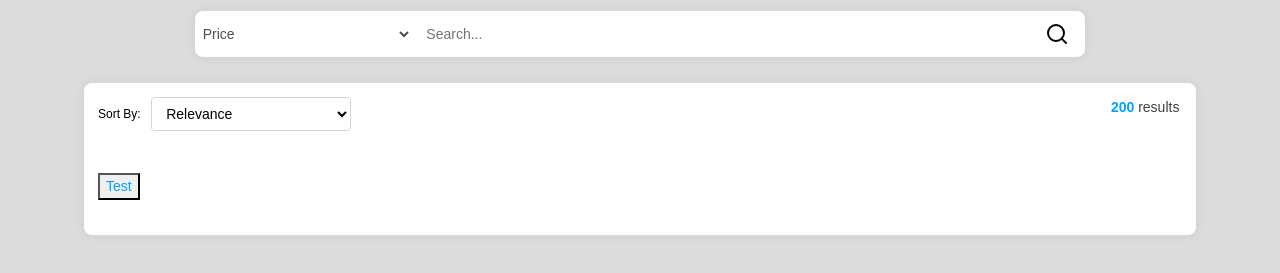
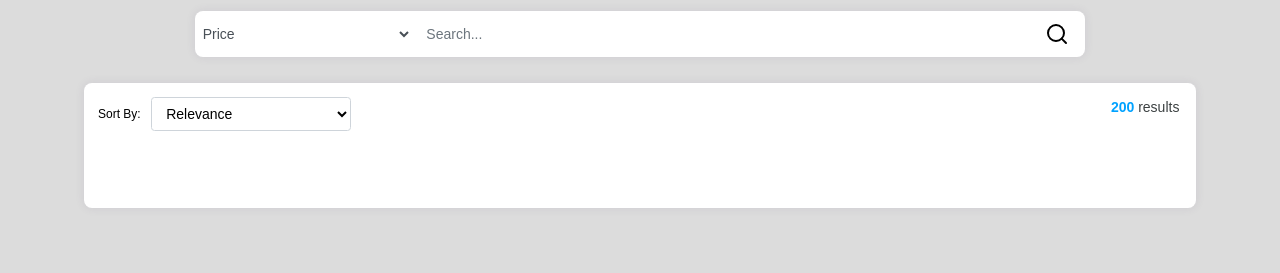
Before and after one commit to veernahar-eps/tutor-link, a website: page public/html/search.html in a window 1280 px wide. Shown: the part 67-340 px from the top of the page. Drawn offline with nearby package versions, Linux system fonts and the light colour scheme; a web font is replaced by a local one.

Commit message:
injected profile

```diff
--- a/public/html/search.html
+++ b/public/html/search.html
@@ -160,7 +160,6 @@
                                                     </tr>
                                                     </tbody>
                                                 </table>
-                                                <button onclick="addButtons()">Test</button>
                                             </div>
                                         </div>
                                     </div>
```
